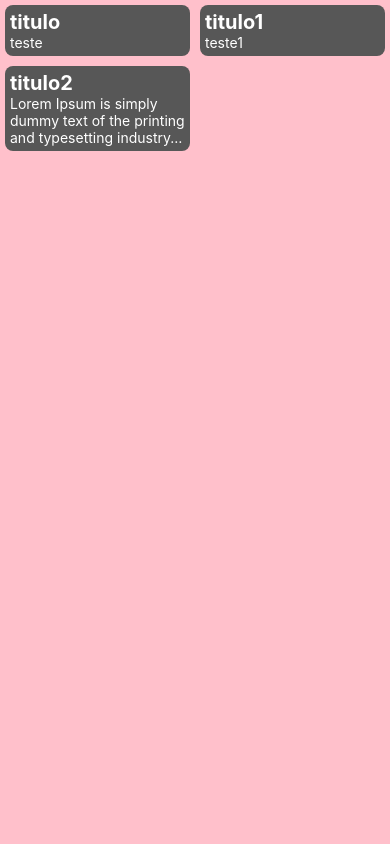
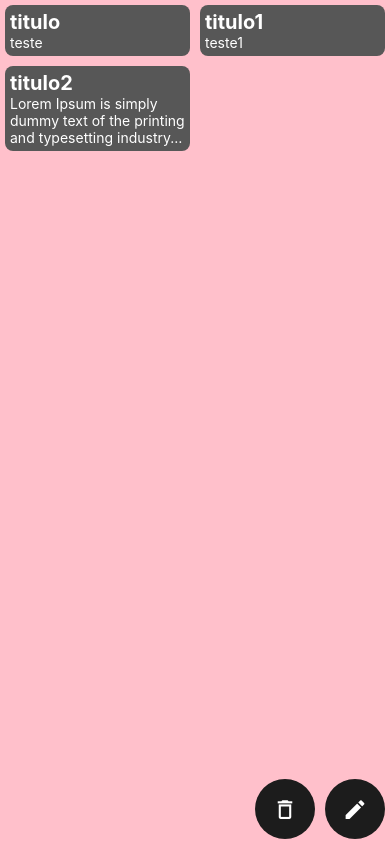
Before and after one commit to savio777/test-vaga-kaspper-rv-digital-app-note-pad, a React Native app: screen /ListNotes in a window 390 px wide. Built offline with nearby package versions, Linux system fonts and the light colour scheme.

Commit message:
botões de ações na lista de notas

```diff
--- a/package.json
+++ b/package.json
@@ -26,6 +26,7 @@
     "@react-native-community/eslint-config": "^2.0.0",
     "@types/jest": "^26.0.23",
     "@types/react-native": "^0.67.3",
+    "@types/react-native-vector-icons": "^6.4.10",
     "@types/react-test-renderer": "^17.0.1",
     "@types/styled-components": "^5.1.25",
     "@types/styled-components-react-native": "^5.1.3",
--- /dev/null
+++ b/src/components/ButtonCircle/index.tsx
@@ -0,0 +1,10 @@
+import React from 'react';
+import {TouchableOpacityProps} from 'react-native';
+
+import {Container} from './styles';
+
+const ButtonCircle: React.FC<TouchableOpacityProps> = props => (
+  <Container {...props} />
+);
+
+export default ButtonCircle;
--- /dev/null
+++ b/src/components/ButtonCircle/styles.ts
@@ -0,0 +1,11 @@
+import styled from 'styled-components/native';
+
+export const Container = styled.TouchableOpacity`
+  background-color: #1c1c1c;
+  align-items: center;
+  justify-content: center;
+  width: 60px;
+  height: 60px;
+  border-radius: 40px;
+  margin-left: 10px;
+`;
--- a/src/components/index.ts
+++ b/src/components/index.ts
@@ -1 +1,2 @@
 export {default as Notes} from './Notes';
+export {default as ButtonCircle} from './ButtonCircle';
--- a/src/screens/ListNotes/index.tsx
+++ b/src/screens/ListNotes/index.tsx
@@ -1,12 +1,13 @@
 import React from 'react';
-import {FlatList} from 'react-native';
+import {FlatList, Alert} from 'react-native';
+import Icon from 'react-native-vector-icons/MaterialCommunityIcons';
 
-import {Container} from './styles';
+import {Container, ContainerButtons} from './styles';
 import {useNotes} from '../../NotesHooks/Notes';
-import {Notes} from '../../components';
+import {Notes, ButtonCircle} from '../../components';
 
 export default () => {
-  const {notes} = useNotes();
+  const {notes, clean} = useNotes();
 
   return (
     <Container>
@@ -15,7 +16,22 @@
         data={notes}
         renderItem={({item}) => <Notes title={item.title} text={item.text} />}
         numColumns={2}
+        // style={{borderWidth: 1, borderColor: 'red'}}
       />
+      <ContainerButtons>
+        <ButtonCircle
+          onPress={() =>
+            Alert.alert('Aviso', 'Deseja realmente apagar tudo?', [
+              {text: 'Cancelar', onPress: () => {}},
+              {text: 'Confirmar', onPress: () => clean()},
+            ])
+          }>
+          <Icon name="delete-outline" size={25} color="white" />
+        </ButtonCircle>
+        <ButtonCircle>
+          <Icon name="pencil" size={25} color="white" />
+        </ButtonCircle>
+      </ContainerButtons>
     </Container>
   );
 };
--- a/src/screens/ListNotes/styles.ts
+++ b/src/screens/ListNotes/styles.ts
@@ -4,3 +4,9 @@
   flex: 1;
   background-color: pink;
 `;
+
+export const ContainerButtons = styled.View`
+  flex-direction: row;
+  justify-content: flex-end;
+  padding: 2px 5px 5px;
+`;
```
Also changed, not shown: 2 other files (tests, documents, lock files or other folders).
